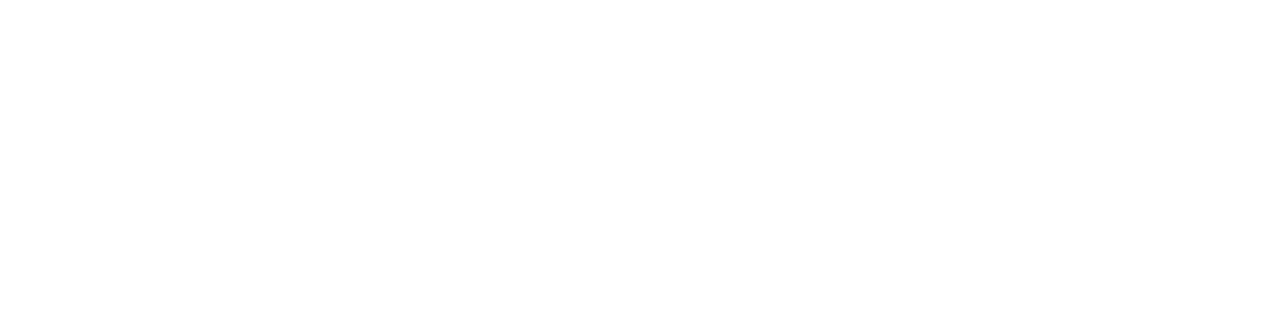
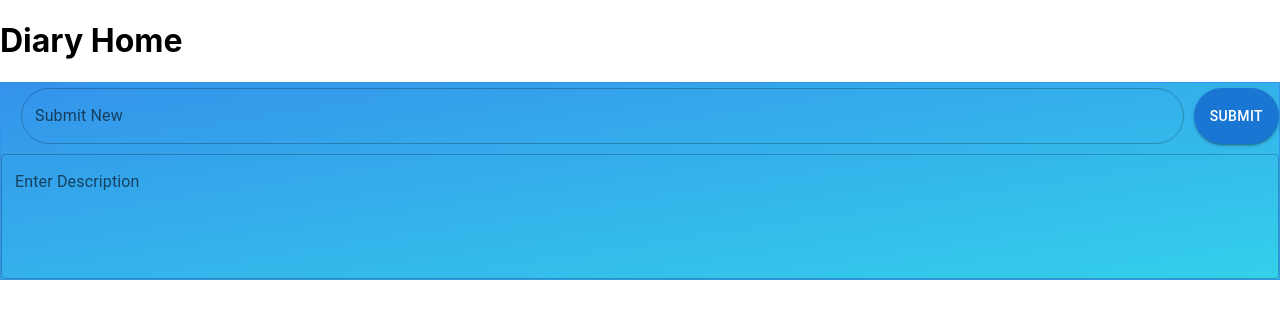
Before and after one commit to fcodelabs/training-web, a React (Create React App) app in the folder dear-diary-react/: page /DiaryHome in a window 1280 px wide. Before the commit this address had no page. Shown: the top 318 px of the page. Built offline with nearby package versions, Linux system fonts and the light colour scheme.

Commit message:
Created Adding Form

```diff
--- a/dear-diary-react/src/App.tsx
+++ b/dear-diary-react/src/App.tsx
@@ -1,6 +1,6 @@
 import "./App.css";
-import AppRouter from "./AppRouter";
-import SignIn from "./SignIn";
+import AppRouter from "./components/AppRouter";
+import SignIn from "./SignInPage/SignIn";
 
 function App() {
   return <AppRouter />;
--- a/dear-diary-react/src/Cards.tsx
+++ /dev/null
@@ -1,11 +0,0 @@
-import SignIn from "./SignIn";
-
-function Cards() {
-  return (
-    <div>
-      <h1>Cards</h1>
-    </div>
-  );
-}
-
-export default Cards;
--- /dev/null
+++ b/dear-diary-react/src/Diary/DiaryHome.tsx
@@ -0,0 +1,12 @@
+import DiaryForm from "../components/DiaryForm";
+
+function DiaryHome() {
+  return (
+    <div>
+      <h1>Diary Home</h1>
+      <DiaryForm />
+    </div>
+  );
+}
+
+export default DiaryHome;
--- a/dear-diary-react/src/AppRouter.tsx
+++ b/dear-diary-react/src/components/AppRouter.tsx
@@ -1,14 +1,14 @@
 import React from "react";
 import { BrowserRouter as Router, Routes, Route } from "react-router-dom";
-import SignIn from "./SignIn";
-import Cards from "./Cards";
+import SignIn from "../SignInPage/SignIn";
+import DiaryHome from "../Diary/DiaryHome";
 
 function AppRouter() {
   return (
     <Router>
       <Routes>
         <Route path="/" element={<SignIn />} />
-        <Route path="/Cards" element={<Cards />} />
+        <Route path="/DiaryHome" element={<DiaryHome />} />
       </Routes>
     </Router>
   );
--- /dev/null
+++ b/dear-diary-react/src/components/DiaryForm.tsx
@@ -0,0 +1,83 @@
+import {
+  Box,
+  FormControl,
+  InputLabel,
+  Input,
+  FormHelperText,
+  TextField,
+  Button,
+  Grid,
+} from "@mui/material";
+import { useState } from "react";
+
+function DiaryForm() {
+  const [inputValue, setInputValue] = useState("");
+  const [inputValue2, setInputValue2] = useState("");
+
+  const handleChange = (event: { target: { value: any } }) => {
+    setInputValue(event.target.value);
+  };
+  const handleChange2 = (event: { target: { value: any } }) => {
+    setInputValue2(event.target.value);
+  };
+  const handleSubmit = (event: { preventDefault: () => void }) => {
+    event.preventDefault();
+    // Do something with the input value
+    console.log(inputValue);
+    console.log(inputValue2);
+    setInputValue("");
+    setInputValue2("");
+  };
+
+  return (
+    <Box
+      sx={{
+        border: 1,
+        borderColor: "#3493eb",
+        background: "linear-gradient(to right bottom, #3493eb, #34d0eb)",
+      }}
+    >
+      <form onSubmit={handleSubmit}>
+        <div style={{ display: "flex" }}>
+          <TextField
+            label="Submit New"
+            value={inputValue}
+            onChange={handleChange}
+            sx={{
+              flex: "1",
+              marginRight: "10px",
+              marginLeft: "20px",
+              marginTop: "5px",
+              "& .MuiOutlinedInput-root": {
+                borderRadius: "30px",
+              },
+              "& .MuiInputLabel-root": {
+                borderRadius: "30px",
+              },
+            }}
+          />
+          <Button
+            type="submit"
+            variant="contained"
+            sx={{
+              borderRadius: "30px",
+              marginTop: "5px",
+            }}
+          >
+            Submit
+          </Button>
+        </div>
+        <TextField
+          onChange={handleChange2}
+          value={inputValue2}
+          label="Enter Description"
+          multiline
+          rows={4}
+          sx={{ width: "100%", marginTop: "10px" }}
+        />
+      </form>
+    </Box>
+  );
+}
+
+export default DiaryForm;
--- a/dear-diary-react/src/components/RandomButton.tsx
+++ b/dear-diary-react/src/components/RandomButton.tsx
@@ -8,7 +8,7 @@ export default function MyApp() {
   const navigate = useNavigate();
 
   const handleClick = () => {
-    navigate("/Cards"); // Navigate to the "/other" route
+    navigate("/DiaryHome"); // Navigate to the "/other" route
   };
 
   const [rname, setrname] = React.useState("");
```
Also changed, not shown: dear-diary-react/src/SignInPage/SignIn.tsx (renamed from dear-diary-react/src/SignIn.tsx, +3 -5 lines), dear-diary-react/src/components/ContinueButton.tsx (deleted, +0 -17 lines), dear-diary-react/src/components/TextfieldOutlined.tsx (deleted, +0 -19 lines).
